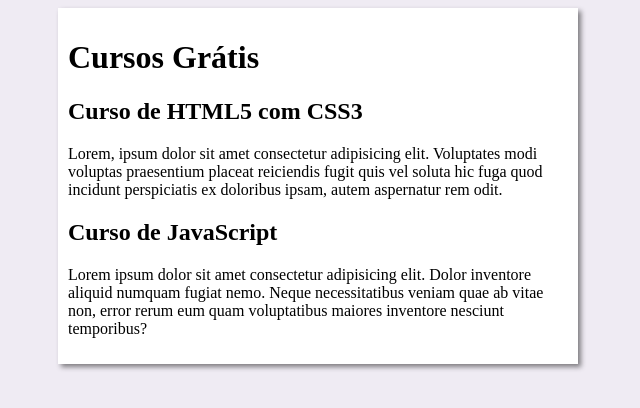
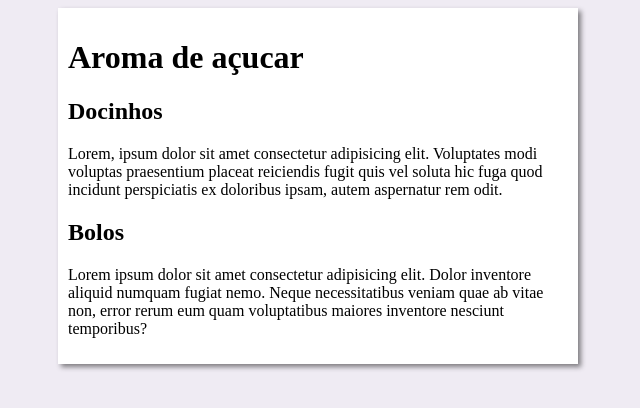
Before and after one commit to brunoluiz131094/projeto-site, a plain HTML site: page index.html in a window 1280 px wide. Shown: the whole page, without its empty margins (322-962 px from the left). Drawn offline with Linux system fonts and the light colour scheme.

Commit message:
Update index.html

```diff
--- a/index.html
+++ b/index.html
@@ -3,20 +3,20 @@
 <head>
     <meta charset="UTF-8">
     <meta name="viewport" content="width=device-width, initial-scale=1.0">
-    <title>Título do site</title>
+    <title>Aroma de açucar</title>
     <link rel="stylesheet" href="estilos/styles.css">
 </head>
 <body>
     <main>
         <Header>
-            <h1>Cursos Grátis</h1>
+            <h1>Aroma de açucar</h1>
         </Header>
         <Article>
-            <h2> Curso de HTML5 com CSS3</h2>
+            <h2> Docinhos</h2>
             <p>Lorem, ipsum dolor sit amet consectetur adipisicing elit. Voluptates modi voluptas praesentium placeat reiciendis fugit quis vel soluta hic fuga quod incidunt perspiciatis ex doloribus ipsam, autem aspernatur rem odit.</p>
         </Article>
         <article>
-            <H2> Curso de JavaScript</H2>
+            <H2> Bolos</H2>
             <p>Lorem ipsum dolor sit amet consectetur adipisicing elit. Dolor inventore aliquid numquam fugiat nemo. Neque necessitatibus veniam quae ab vitae non, error rerum eum quam voluptatibus maiores inventore nesciunt temporibus?</p>
         </article>
     </main>
```
